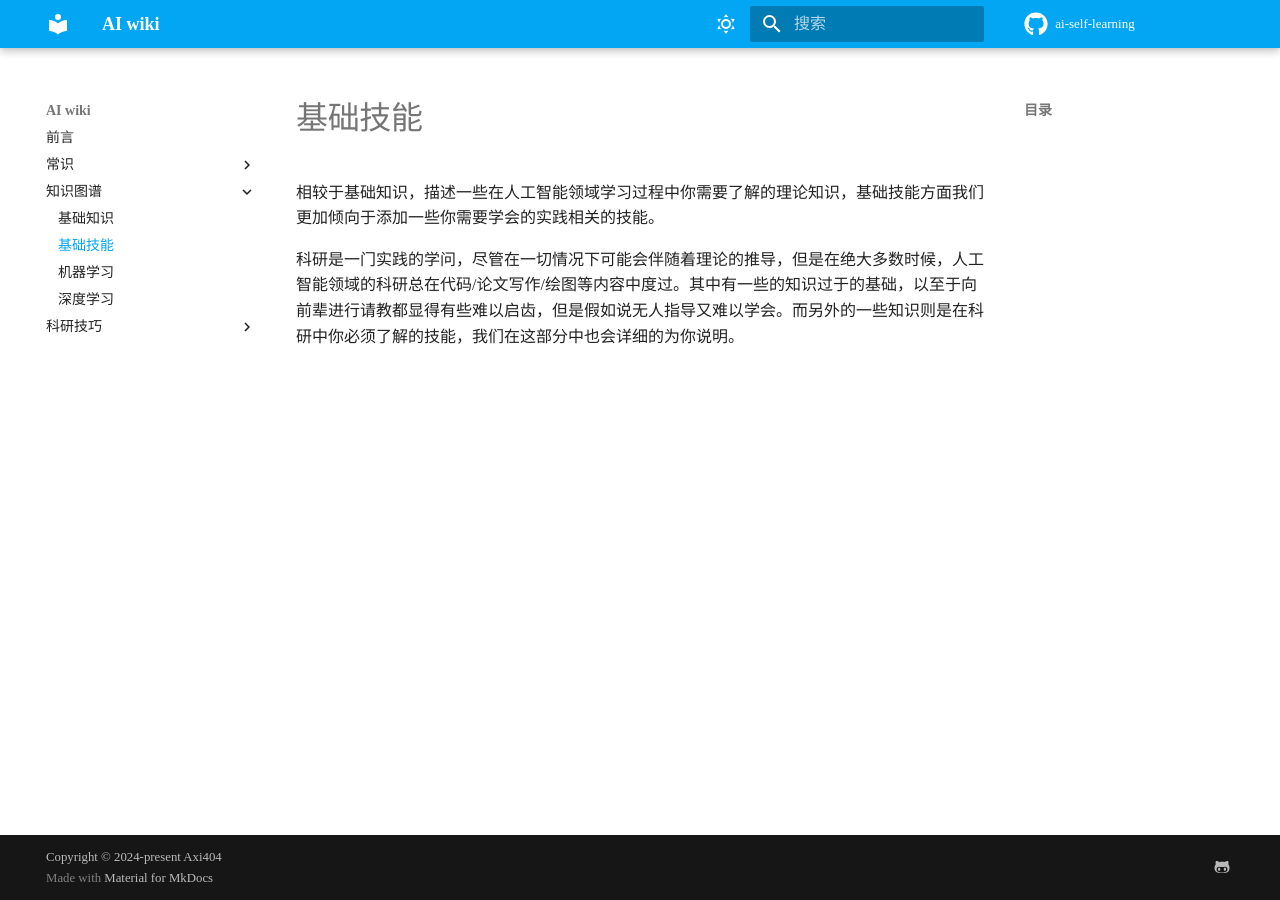
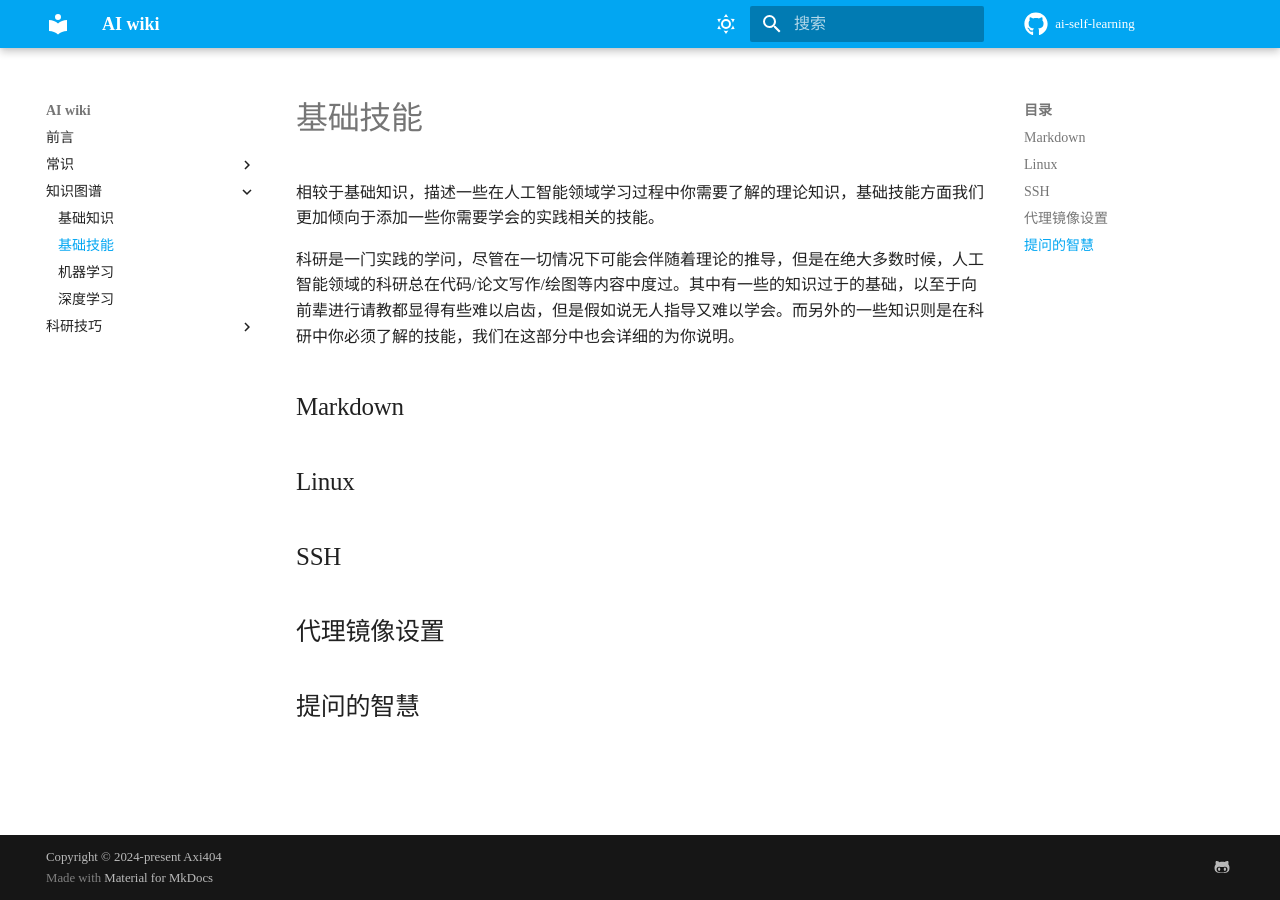
Before and after one commit to Axi404/ai-self-learning, an MkDocs documentation site: the page built from docs/知识图谱/基础技能.md, in a window 1280 px wide. Built offline with MkDocs 1.6.1 and Material for MkDocs 9.7.7, drawn with Linux system fonts in a browser that asks for light colours; some web fonts are replaced; comment, search, counter and statistics services are not loaded.

Commit message:
update some titles

```diff
--- a/docs/知识图谱/基础技能.md
+++ b/docs/知识图谱/基础技能.md
@@ -4,4 +4,12 @@
 
 科研是一门实践的学问，尽管在一切情况下可能会伴随着理论的推导，但是在绝大多数时候，人工智能领域的科研总在代码/论文写作/绘图等内容中度过。其中有一些的知识过于的基础，以至于向前辈进行请教都显得有些难以启齿，但是假如说无人指导又难以学会。而另外的一些知识则是在科研中你必须了解的技能，我们在这部分中也会详细的为你说明。
 
-##
+## Markdown
+
+## Linux
+
+## SSH
+
+## 代理镜像设置
+
+## 提问的智慧
```
Also changed, not shown: docs/常识/顶刊与顶会.md (+2 -0 lines).
